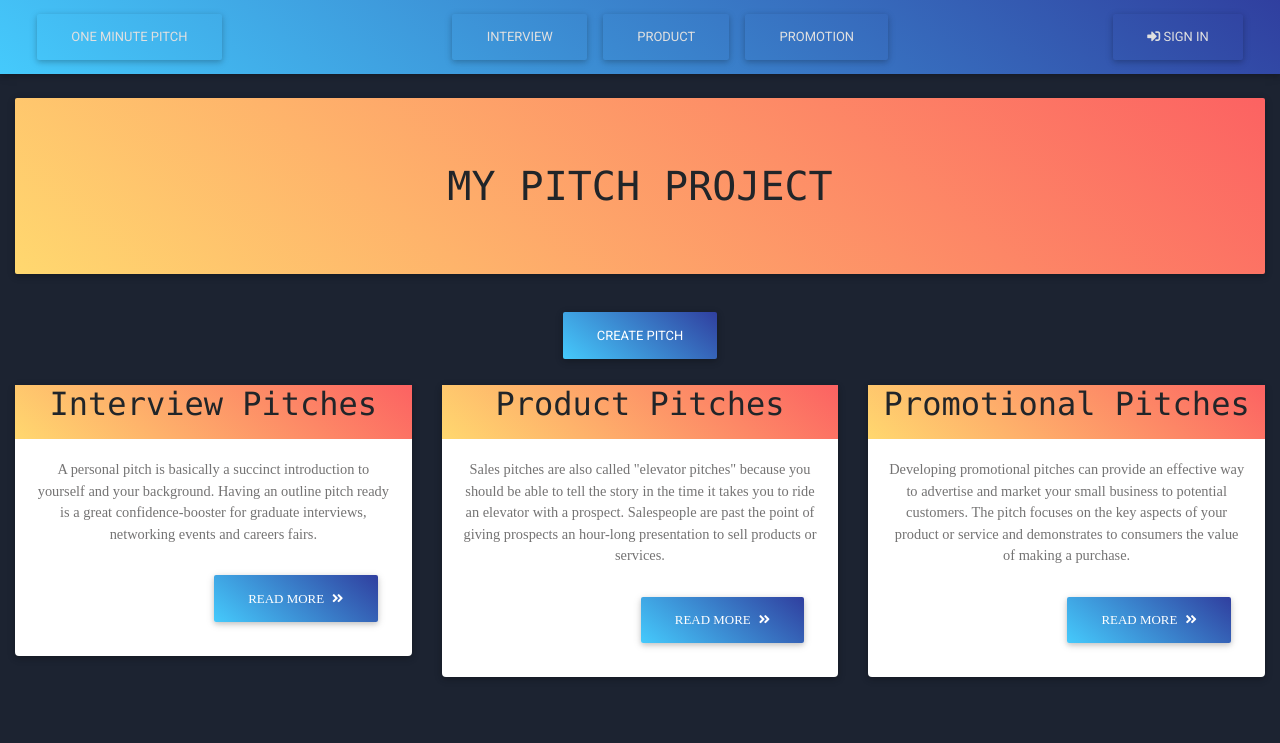
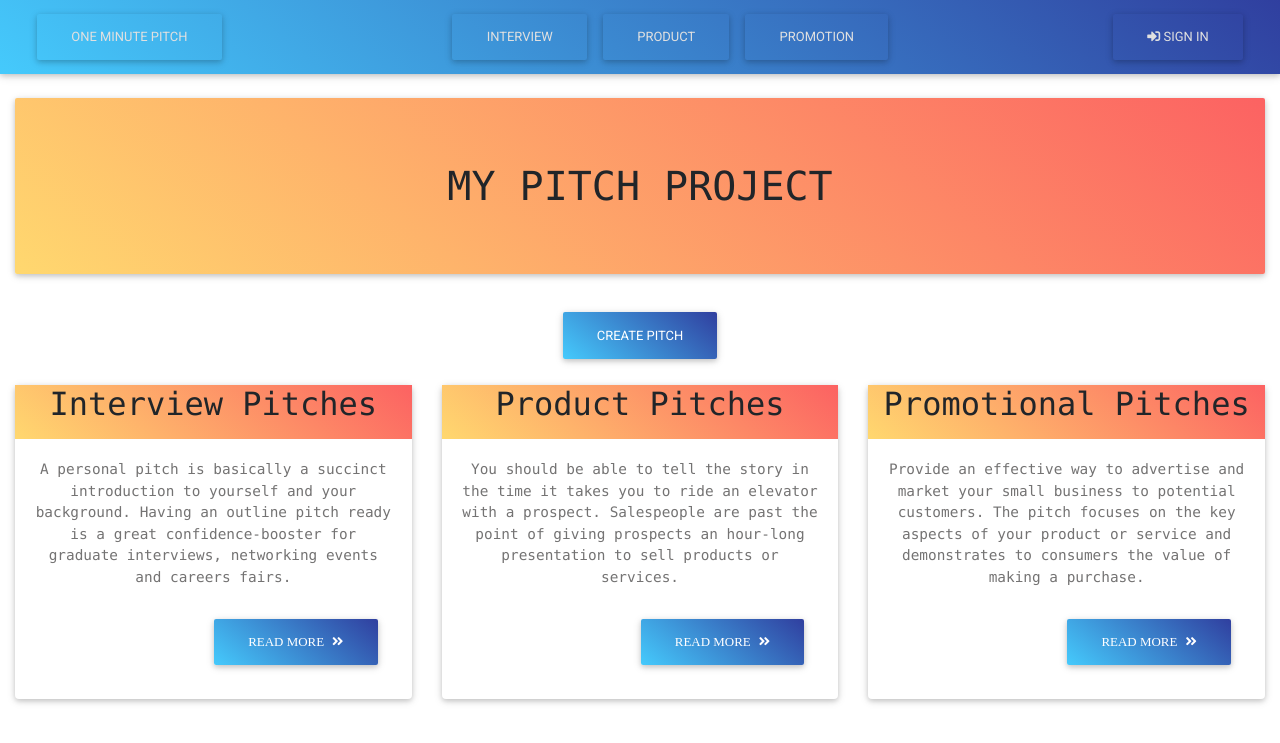
Before and after one commit to NgugiMuthoni/Pitchapp, a Flask app: page / in a window 1280 px wide. Shown: the top 743 px of the page. Run offline with Flask 2, Linux system fonts and the light colour scheme; data that the repository does not hold is empty; some libraries are stand-ins or nearby versions.

Commit message:
--- Auto-Git Commit ---

```diff
--- a/app/templates/base.html
+++ b/app/templates/base.html
@@ -13,7 +13,7 @@
   <link href="https://cdnjs.cloudflare.com/ajax/libs/mdbootstrap/4.16.0/css/mdb.min.css" rel="stylesheet">
   <title>Document</title>
 </head>
-<body class="unique-color-dark">
+<body >
   {% block navbar %}
     {% include 'navbar.html' %}
 {% endblock %}
--- a/app/templates/index.html
+++ b/app/templates/index.html
@@ -30,10 +30,10 @@
                 </div>
 
                 <!-- Card content -->
-                <div class="card-body card-body-cascade text-center">
+                <div class="card-body text-center">
 
                     <!-- Text -->
-                    <p class="card-text">A personal pitch is basically a succinct introduction to yourself and your
+                    <p class="card-text text-monospace">A personal pitch is basically a succinct introduction to yourself and your
                         background. Having an outline pitch ready is a great confidence-booster for graduate interviews,
                         networking events and careers fairs.</p>
                     <!-- Link -->
@@ -66,7 +66,7 @@
                 <div class="card-body card-body-cascade text-center">
 
                     <!-- Text -->
-                    <p class="card-text">Sales pitches are also called "elevator pitches" because you should be able to
+                    <p class="card-text text-monospace">You should be able to
                         tell the story in the time it takes you to ride an elevator with a prospect.
                          Salespeople are past the point of giving prospects an hour-long presentation to sell
                         products or services.</p>
@@ -100,7 +100,7 @@
                 <div class="card-body card-body-cascade text-center">
 
                     <!-- Text -->
-                    <p class="card-text">Developing promotional pitches can provide an effective way to advertise and
+                    <p class="card-text text-monospace">Provide an effective way to advertise and
                         market your small business to potential customers. The pitch focuses on the key aspects of your
                         product or service and demonstrates to consumers the value of making a purchase.</p>
                     <!-- Link -->
```
